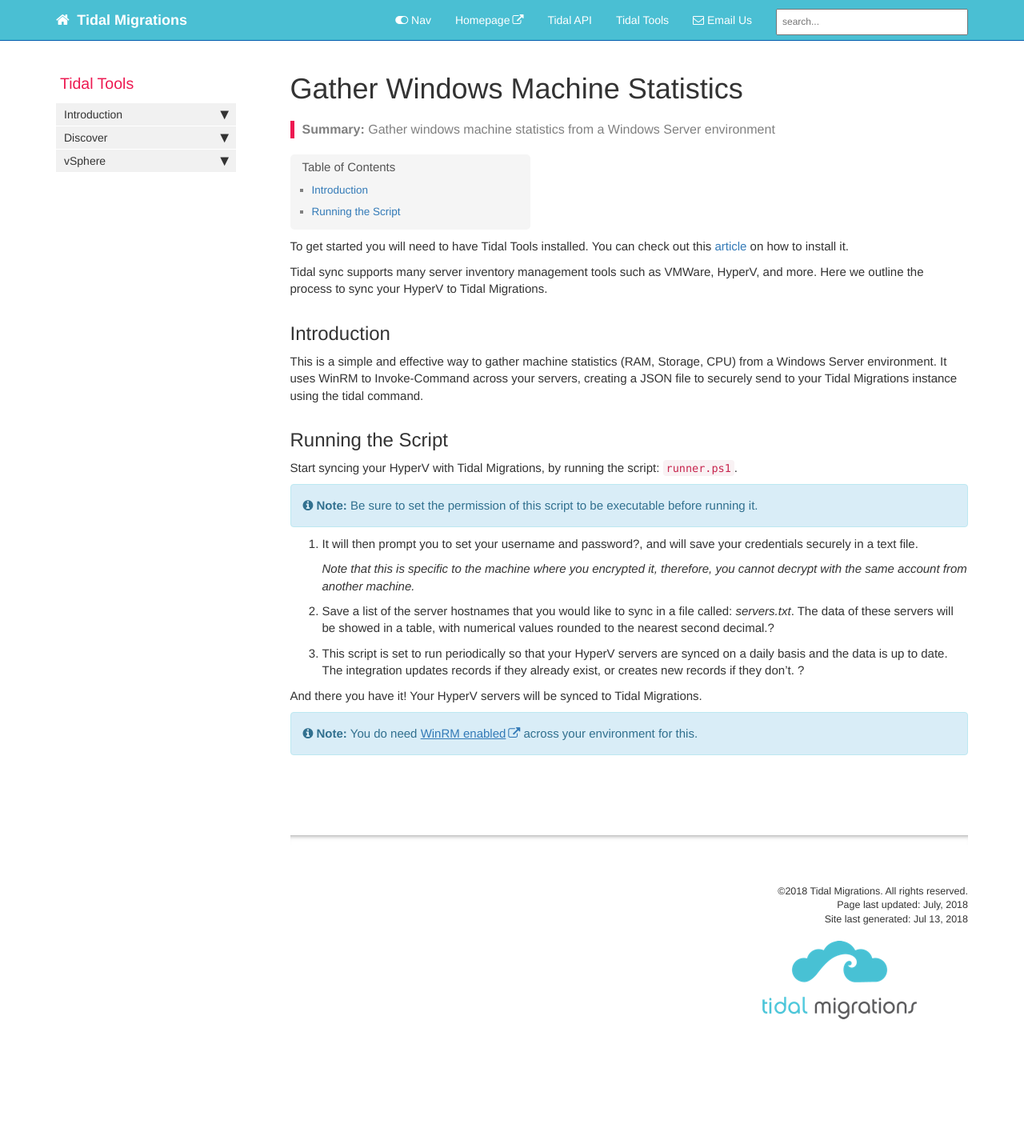
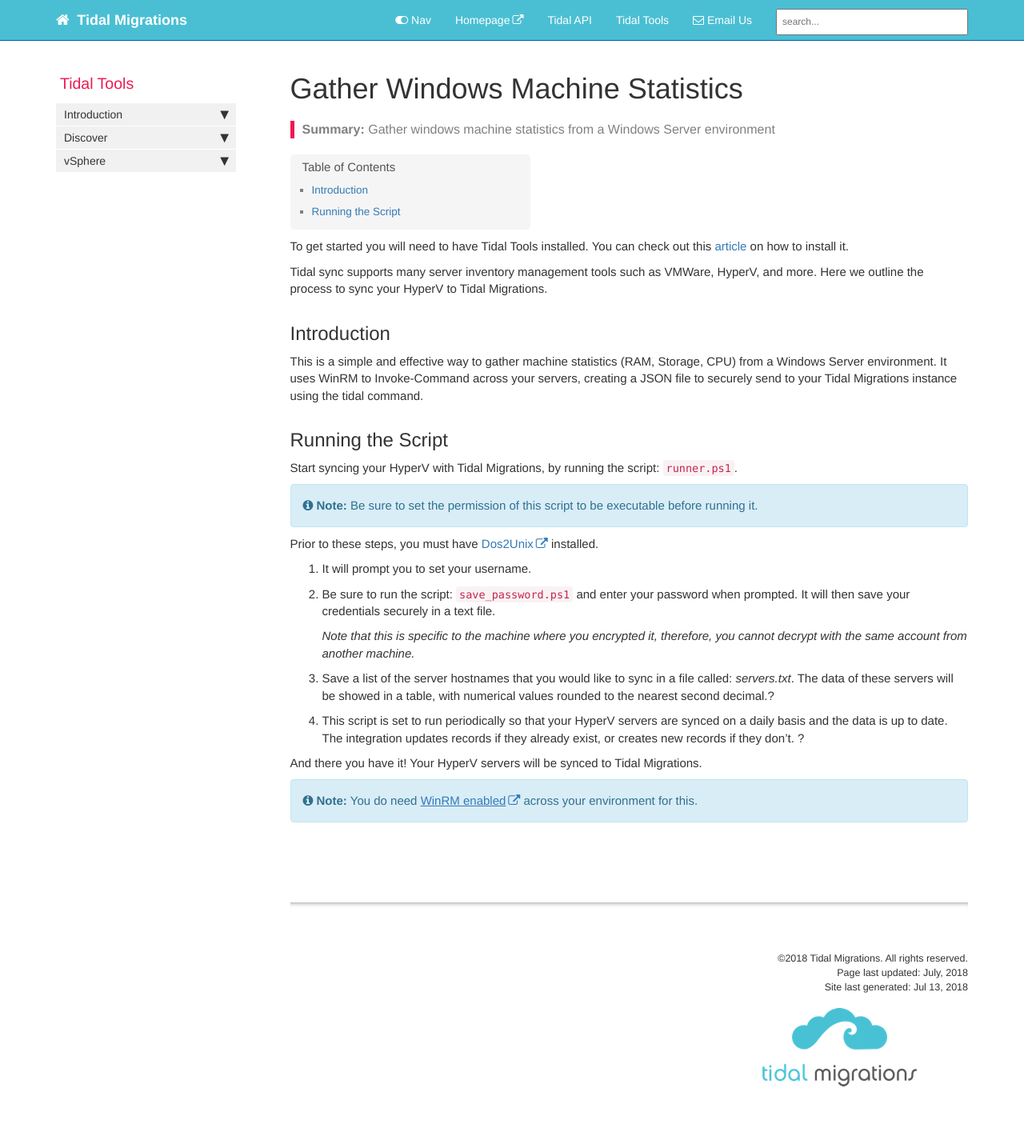
Before and after one commit to tidalmigrations/tidalmigrations.github.io, a Jekyll site: the page built from pages/tidal tools/hyperv.md, in a window 1280 px wide. Shown: the whole page at 80% size. Built offline with Jekyll 4.4.1, drawn with Linux system fonts in a browser that asks for light colours; nearby versions of some CDN libraries; comment, search, counter and statistics services are not loaded; before the commit the page ends 1351 px from its top, so only the background shows below that.

Commit message:
add a step to the process and link to Dos2Unix

```diff
--- a/pages/tidal tools/hyperv.md
+++ b/pages/tidal tools/hyperv.md
@@ -24,14 +24,17 @@ Start syncing your HyperV with Tidal Migrations, by running the script: `runner.
 
 {% include note.html content="Be sure to set the permission of this script to be executable before running it." %}
 
-1. It will then prompt you to set your username and password?, and will save your credentials securely in a text file.
+Prior to these steps, you must have [Dos2Unix](https://waterlan.home.xs4all.nl/dos2unix.html) installed.
+
+1. It will prompt you to set your username.
+2. Be sure to run the script: `save_password.ps1` and enter your password when prompted. It will then save your credentials securely in a text file.
 
     _Note that this is specific to the machine where you encrypted it, therefore, you cannot decrypt with the same account from another machine._
 
-2. Save a list of the server hostnames that you would like to sync in a file called: _servers.txt_.
+3. Save a list of the server hostnames that you would like to sync in a file called: _servers.txt_.
 The data of these servers will be showed in a table, with numerical values rounded to the nearest second decimal.?
 
-3. This script is set to run periodically so that your HyperV servers are synced on a daily basis and the data is up to date. The integration updates records if they already exist, or creates new records if they don't. ?
+4. This script is set to run periodically so that your HyperV servers are synced on a daily basis and the data is up to date. The integration updates records if they already exist, or creates new records if they don't. ?
 
 And there you have it! Your HyperV servers will be synced to Tidal Migrations.
 
```
